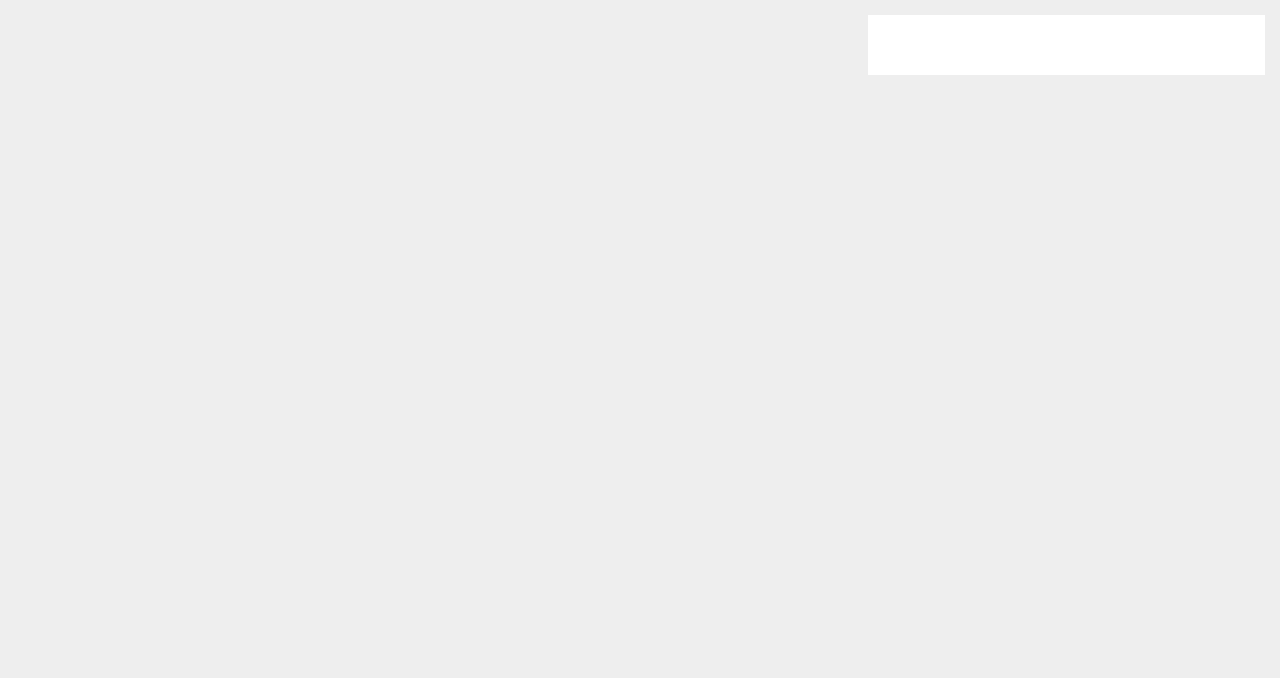
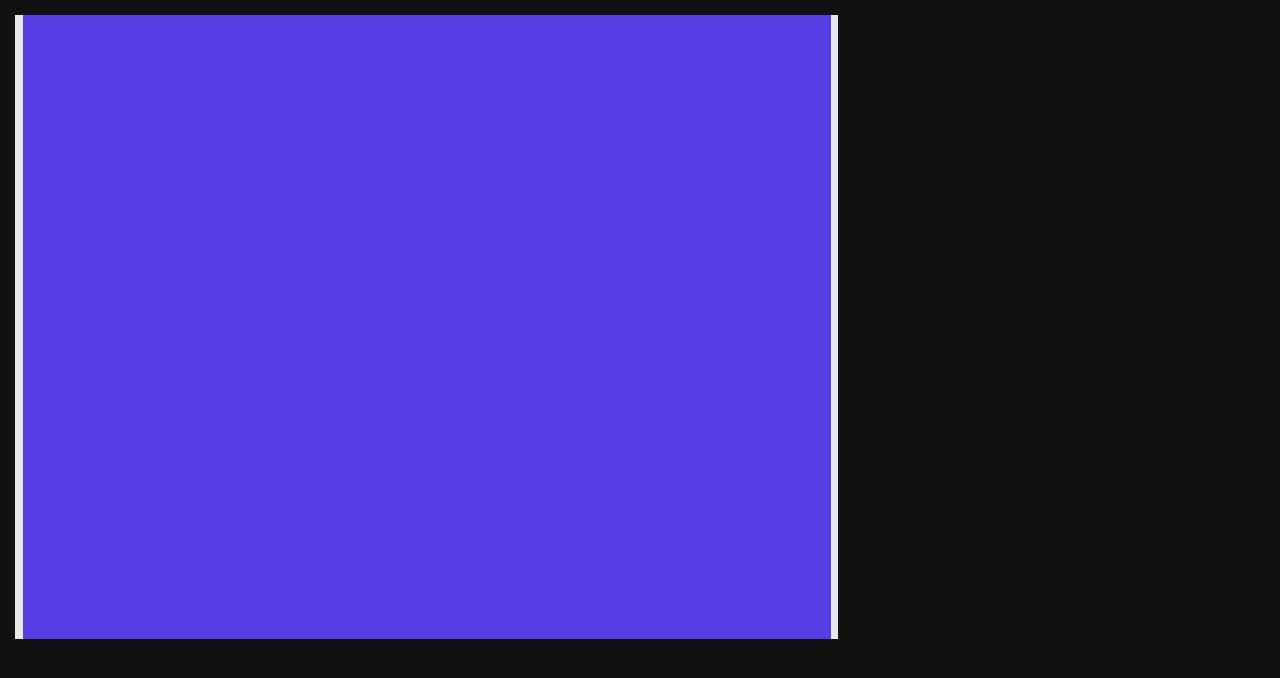
Before and after one commit to jansalleine/c64js, a plain HTML site: page index.html in a window 1280 px wide. Drawn offline with Linux system fonts and the light colour scheme.

Commit message:
gedoehns

```diff
--- a/c64js.js
+++ b/c64js.js
@@ -22,8 +22,7 @@ const   OFFSETX             = 0x1f7 - 0x1e0 + 1;
 
 function Palette16 ()
 {
-    return
-    [
+    return [
         "#000000", "#ffffff", "#bc5241", "#8feffb",
         "#b956eb", "#7edb40", "#553fe4", "#ffff77",
         "#c17b1d", "#826300", "#f49486", "#727272",
@@ -33,8 +32,7 @@ function Palette16 ()
 
 function Charset ()
 {
-    return
-    [
+    return [
         0x3c, 0x66, 0x6e, 0x6e, 0x60, 0x62, 0x3c, 0x00, 0x18, 0x3c, 0x66, 0x7e,
         0x66, 0x66, 0x66, 0x00, 0x7c, 0x66, 0x66, 0x7c, 0x66, 0x66, 0x7c, 0x00,
         0x3c, 0x66, 0x60, 0x60, 0x60, 0x66, 0x3c, 0x00, 0x78, 0x6c, 0x66, 0x66,
@@ -213,74 +211,49 @@ class Canvas
 {
     constructor ( id )
     {
-        let _ = this;
-        _.id = id;
-        _.parent = document.getElementById( _.id );
-        _.elem = document.createElement( "canvas" );
-        _.parent.appendChild( _.elem );
-        _.width = SCREENSIZEX;
-        _.height = SCREENSIZEY;
+        this.id = id;
+        this.parent = document.getElementById( this.id );
+        this.elem = document.createElement( "canvas" );
+        this.parent.appendChild( this.elem );
+        this.width = SCREENSIZEX;
+        this.height = SCREENSIZEY;
 
-        _.context = _.elem.getContext( "2d" );
-        _.palette = new Palette16();
-        _.scale();
+        this.context = this.elem.getContext( "2d" );
+        this.palette = new Palette16();
+        this.scale();
     }
 
     drawRect ( x, y, width, height, color )
     {
-        let _ = this,
-            xpos = x,
-            ypos = y;
-
-        _.context.fillStyle = _.palette[color];
-        _.context.fillRect( xpos, ypos, width, height);
+        this.context.fillStyle = this.palette[color];
+        this.context.fillRect( x, y, width, height);
     }
 
     plotPixel ( x, y, color )
     {
-        let _ = this,
-            xpos = x,
-            ypos = y;
-
-        _.context.fillStyle = _.palette[color];
-        _.context.fillRect( xpos, ypos, _.pixelSize, _.pixelSize);
+        this.context.fillStyle = this.palette[color];
+        this.context.fillRect( x, y, this.pixelSize, this.pixelSize);
     }
 
     scale ()
     {
-        let _ = this,
-            parentStyle = getComputedStyle( _.parent ),
+        let parentStyle = getComputedStyle( this.parent ),
             parentWidth =
                 parseFloat( parentStyle.width )
               - parseFloat( parentStyle.paddingLeft )
               - parseFloat( parentStyle.paddingRight ),
-            scale = floor( ( parentWidth / _.width ), 1 );
+            scale = floor( ( parentWidth / this.width ), 1 );
 
-        _.elem.width = _.width * scale;
-        _.elem.height = _.height * scale;
-        _.pixelSize = scale / 2;
-        _.context.scale( scale, scale );
+        this.elem.width = this.width * scale;
+        this.elem.height = this.height * scale;
+        this.pixelSize = scale / 2;
+        this.context.scale( scale, scale );
     }
 }
 
 function floor (value, decimals)
 {
     return Number( Math.floor( value + "e" + decimals ) + "e-" + decimals );
-}
-
-function OutputArea ( id )
-{
-    let _ = this;
-    _.id = id;
-
-    _.elem = document.getElementById( _.id );
-}
-
-OutputArea.prototype.write = function ( string )
-{
-    let _ = this;
-
-    _.elem.innerText += string + "\n";
 }
 
 function GenerateXmap ()
@@ -313,10 +286,8 @@ class Vic
 {
     constructor ()
     {
-        let _ = this;
-        _.base = 0xD000;
-        _.registers =
-        [
+        this.base = 0xD000;
+        this.registers = [
             0x00, 0x00, 0x00, 0x00, 0x00, 0x00, 0x00, 0x00, // $D000 - $D007
             0x00, 0x00, 0x00, 0x00, 0x00, 0x00, 0x00, 0x00, // $D008 - $D00F
             0x00, 0x9B, 0x00, 0x00, 0x00, 0x00, 0x08, 0x00, // $D010 - $D017
@@ -328,24 +299,20 @@ class Vic
 
     read ( register )
     {
-        let _ = this;
-
-        if ( register >= _.base )
+        if ( register >= this.base )
         {
-            register -= _.base;
+            register -= this.base;
         }
-        return _.registers[ register ];
+        return this.registers[ register ];
     }
 
     write ( register, value )
     {
-        let _ = this;
-
-        if ( register >= _.base )
+        if ( register >= this.base )
         {
-            register -= _.base;
+            register -= this.base;
         }
-        _.registers[ register ] = value;
+        this.registers[ register ] = value;
     }
 }
 
@@ -353,15 +320,15 @@ class C64Screen
 {
     constructor ( id )
     {
-        let _ = this;
-
-        _.canvas = new Canvas( id );
-        _.init( LIGHT_BLUE, BLUE, LIGHT_BLUE );
+        this.canvas = new Canvas( id );
+        this.vic = new Vic();
+        this.init( LIGHT_BLUE, BLUE, LIGHT_BLUE );
     }
 
     init ( borderColor, backgroundColor, textColor )
     {
-        let _ = this;
+        this.canvas.drawRect( 0, 0, SCREENSIZEX, SCREENSIZEY, backgroundColor );
+        this.drawBorder( borderColor );
     }
 
     xToScreen ( x )
@@ -373,6 +340,30 @@ class C64Screen
     {
         return x <= 23 ? 480 + x : x;
     }
+
+    drawBorder ( color )
+    {
+        let x0 = 0x18,
+            x1 = 0x157,
+            y0 = 0x33,
+            y1 = 0xfa;
+
+        if ( !( this.vic.read( 0xD011 ) & 0b00001000 ) )
+        {
+            y0 = 0x37;
+            y1 = 0xf6;
+        }
+        if ( !( this.vic.read( 0xD016 ) & 0b00001000 ) )
+        {
+            x0 = 0x1f;
+            x1 = 0x14e;
+        }
+
+        let width = x1 - x0 + 1,
+            height = y1 - y0 + 1;
+
+        console.log (width, height);
+    }
 }
 
 let screen = new C64Screen( "canvas2d" );
--- a/style.css
+++ b/style.css
@@ -7,8 +7,8 @@ body, *
 
 body
 {
-    background-color: #eee;
-    color: #111;
+    background-color: #111;
+    color: #eee;
     font-family: monospace;
     font-size: 18px;
 }
@@ -73,11 +73,17 @@ width: 8.33333333%;
 
 #output
 {
-    background-color: #fff;
-    padding: 30px 15px;
+
 }
 
 #canvas2d
 {
+    background-color: #e8e8e8;
+}
 
+#canvas2d canvas
+{
+    background-color: #fff;
+    display: block;
+    margin: 0 auto;
 }
```
Lines whose indentation alone changed are shown as unchanged.
